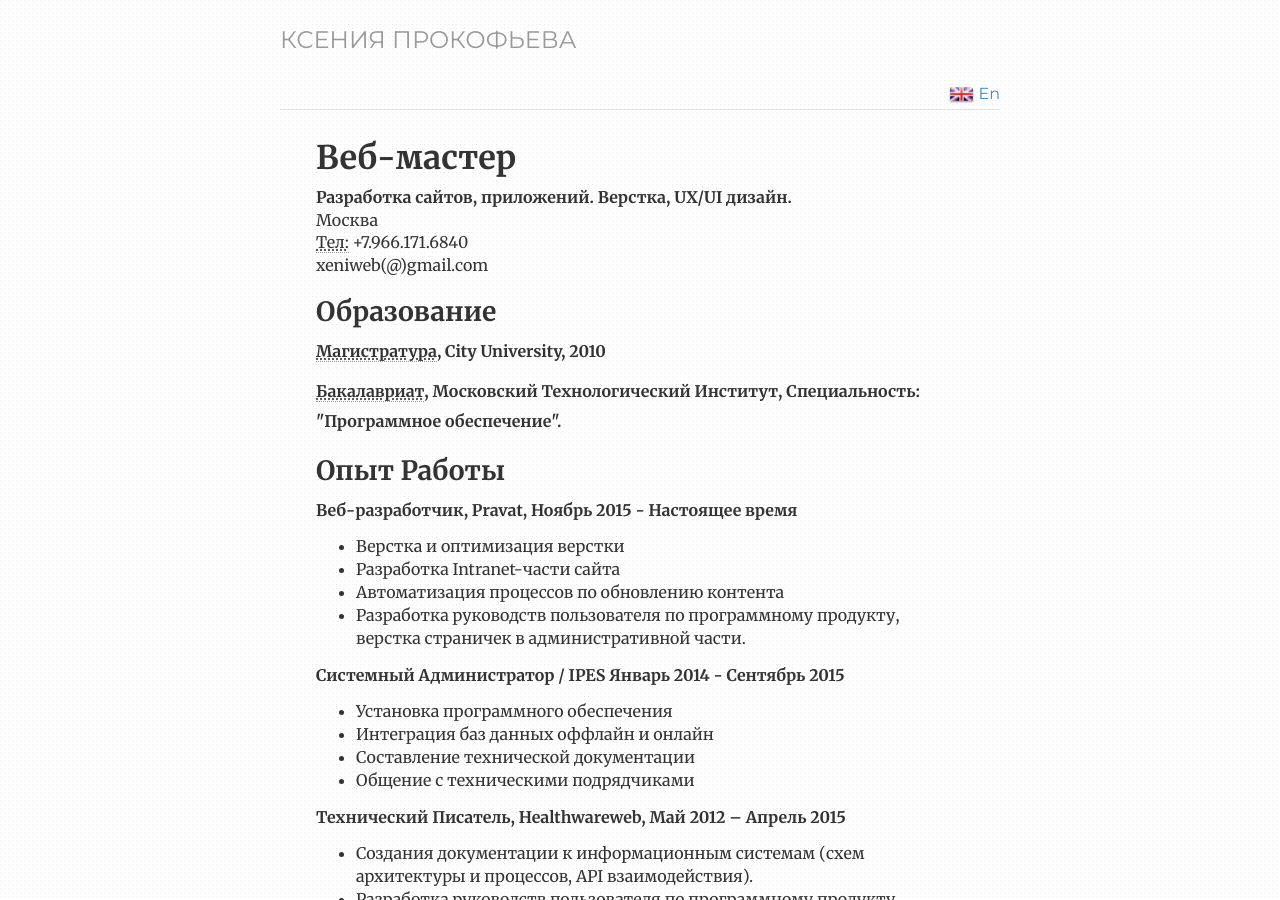
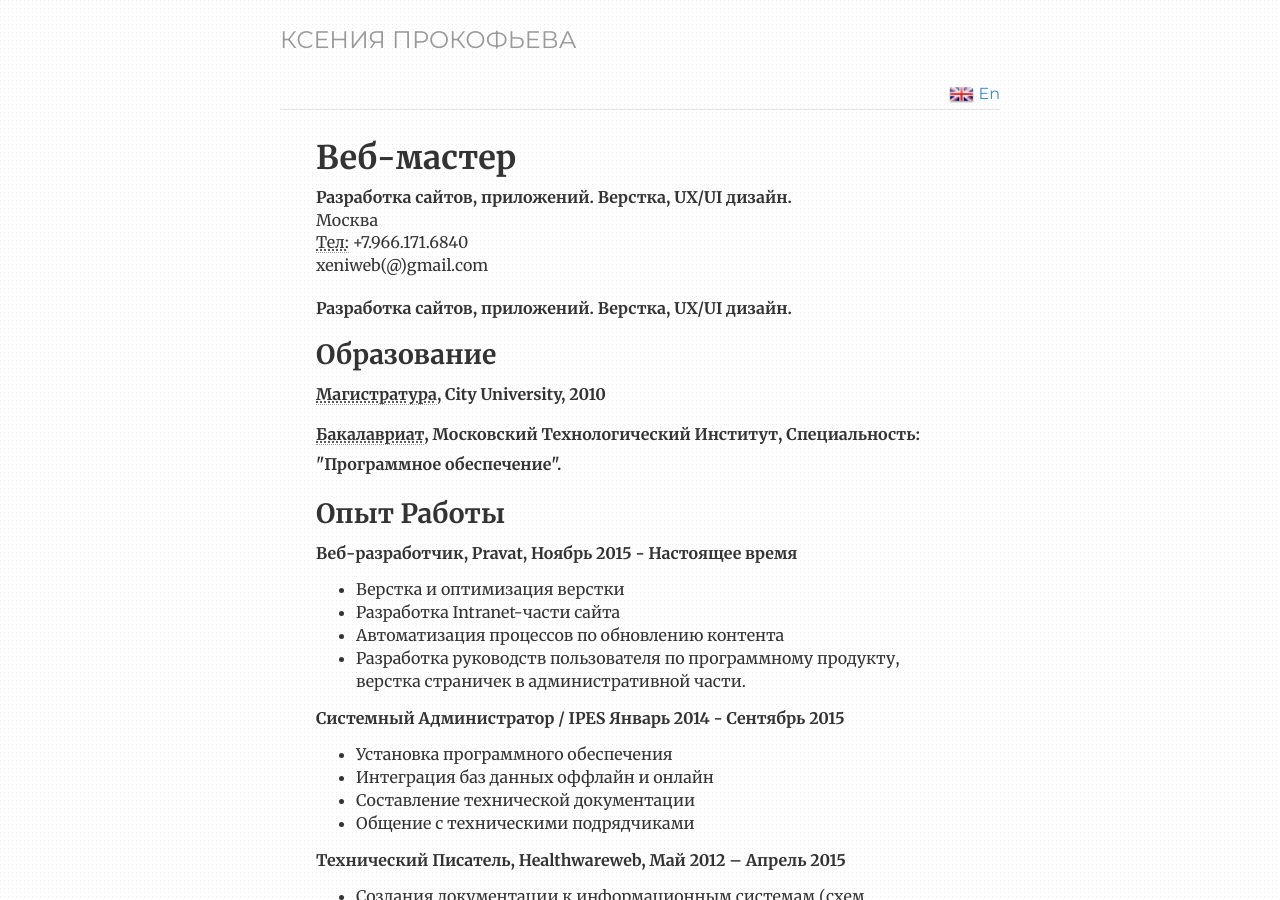
Before and after one commit to cvkp/cvkp.github.io, a Jekyll site: the page built from index.html, in a window 1280 px wide and 900 px high. Built offline with Jekyll 4.4.1, drawn with Linux system fonts in a browser that asks for light colours; nearby versions of some CDN libraries; the list of posts is cut into pages by our own code.

Commit message:
Update index.html

```diff
--- a/index.html
+++ b/index.html
@@ -32,6 +32,9 @@ ref: cv
             <br>
             <span>xeniweb(@)gmail.com</span>
         </address>
+
+
+                 <strong>Разработка сайтов, приложений. Верстка, UX/UI дизайн.  </strong>
     </div>
 
 
```
